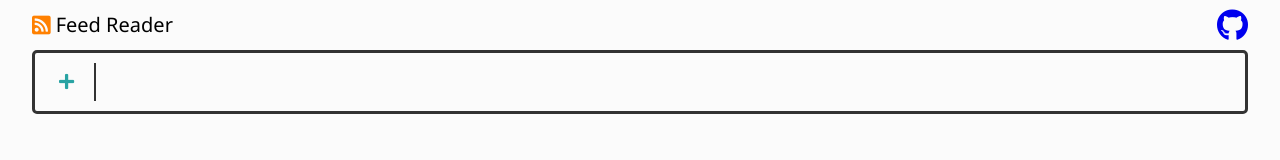
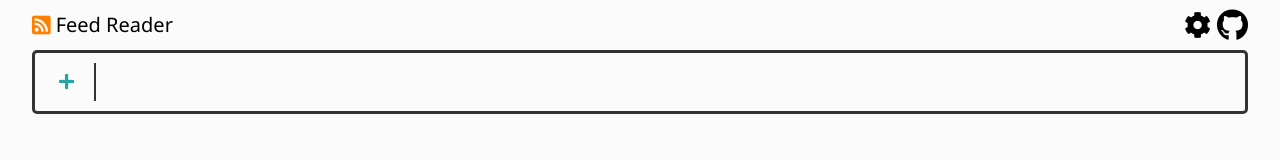
Before and after one commit to m1k3f/RssMedia, a React (Create React App) app in the folder ClientApp/: page / in a window 1280 px wide. Shown: the top 160 px of the page. Built offline with nearby package versions, Linux system fonts and the light colour scheme.

Commit message:
navmenu settings button for modal

```diff
--- a/ClientApp/src/components/NavMenu/NavMenu.js
+++ b/ClientApp/src/components/NavMenu/NavMenu.js
@@ -1,7 +1,28 @@
 import React, { Component } from 'react';
-// import './NavMenu.css';
+import { Settings } from './modals/Settings';
 
 export class NavMenu extends Component {
+
+  state = {
+    showSettingsModal: false
+  }
+
+  handleSettingsButtonClick = (e) => {
+    this.setState({
+      showSettingsModal: true
+    });
+  }
+
+  renderSettingsModal = (show) => {
+    let content = '';
+    if (show) {
+      content = (
+        <Settings />
+      );
+    }
+
+    return content;
+  }
 
   render () {
     return (
@@ -11,9 +32,13 @@ export class NavMenu extends Component {
           <p>Feed Reader</p>
         </div>
         <div>
+          <button onClick={this.handleSettingsButtonClick}>
+            <i className="fas fa-cog fa-2x"></i>
+          </button>
           <a href="https://github.com/m1k3f/RssMedia" target="_blank" rel="noopener noreferrer">
-              <i className="fab fa-github fa-2x"></i>
+            <i className="fab fa-github fa-2x"></i>
           </a>
+          {this.renderSettingsModal(this.state.showSettingsModal)}
         </div>
       </header>
     );
--- a/ClientApp/src/css/rssmedia.css
+++ b/ClientApp/src/css/rssmedia.css
@@ -51,7 +51,13 @@ header > div:last-child {
     align-items: center;
 }
 
-header > div:last-child > i {
+header > div:last-child > button {
+    outline: none;
+    border: none;
+    cursor: pointer;
+}
+
+header > div:last-child i {
     color: black;
 }
 
```
